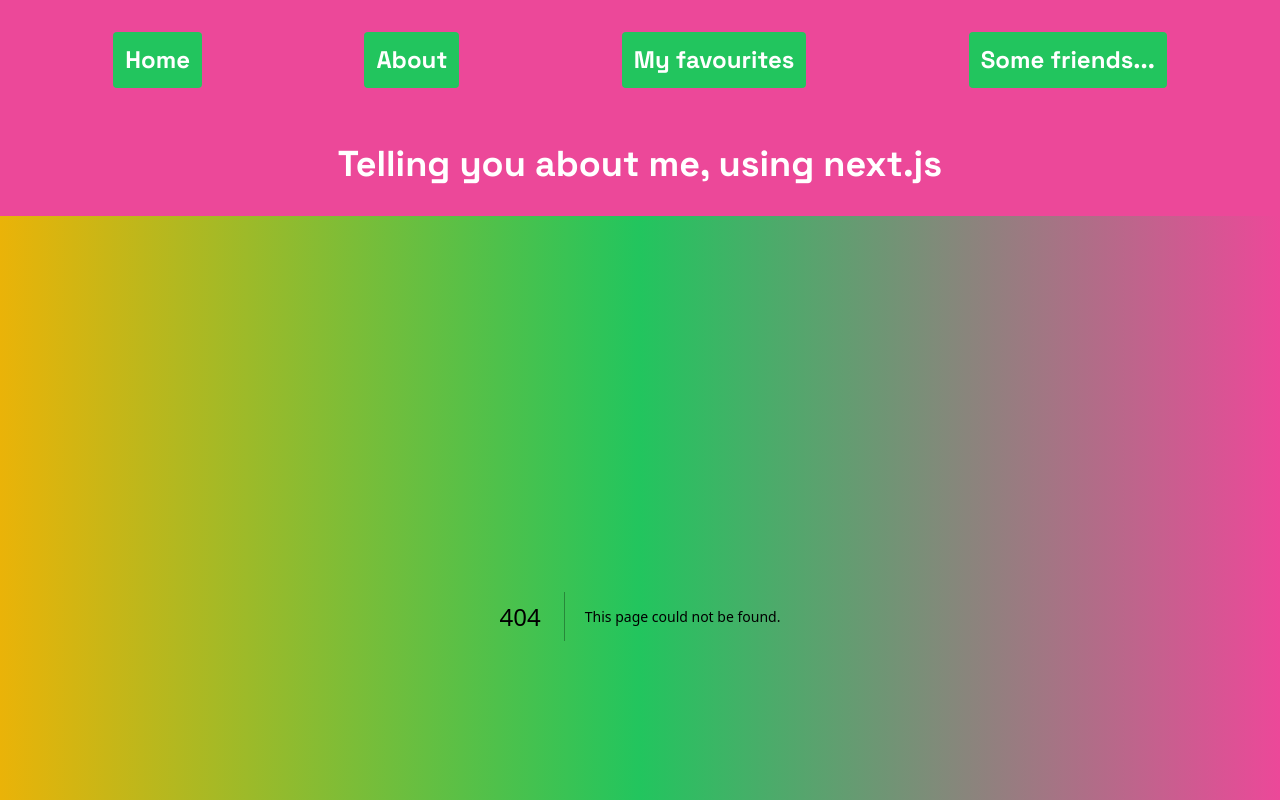
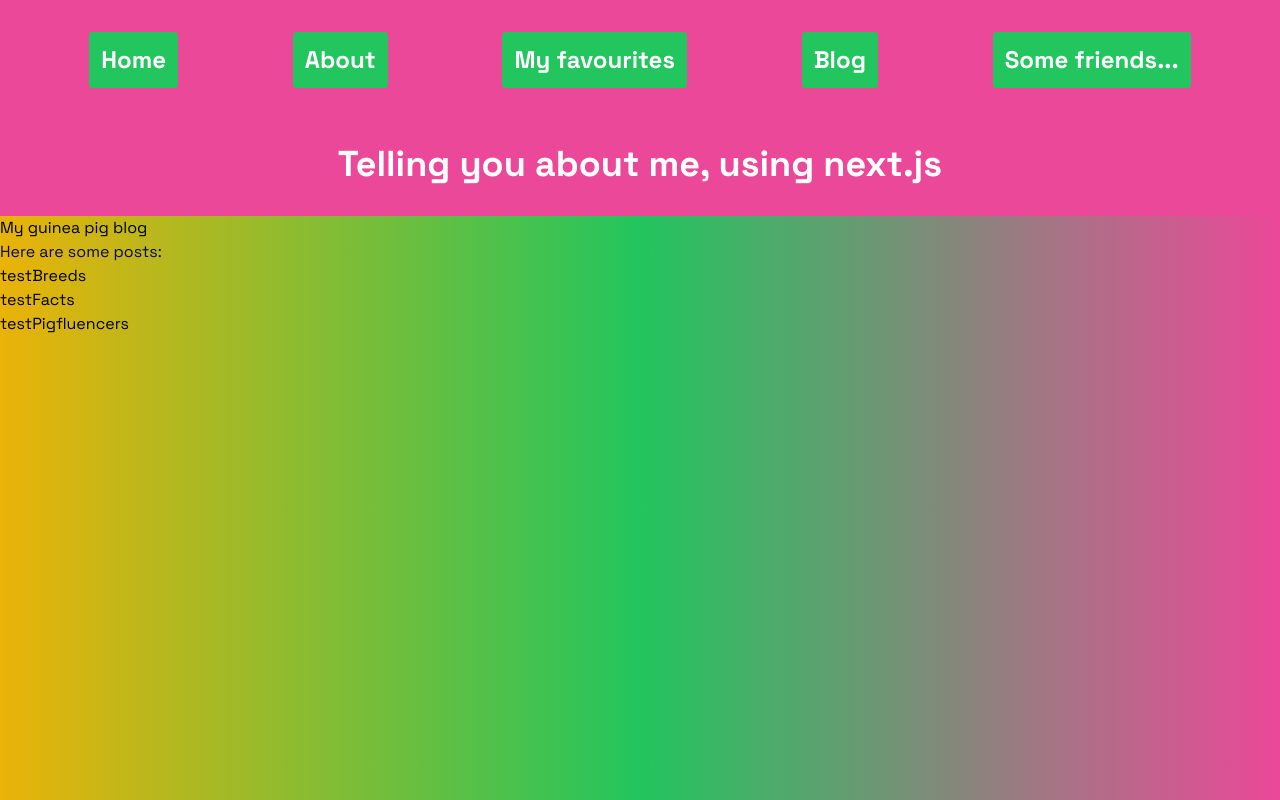
Before and after one commit to nellie-allsop/lab-2, a Next.js app: page /blog in a window 1280 px wide. Before the commit this address had no page. Shown: the top 800 px of the page. Built offline with nearby package versions, Linux system fonts and the light colour scheme.

Commit message:
solution to lab 9

```diff
--- /dev/null
+++ b/src/app/blog/[slug]/page.tsx
@@ -0,0 +1,30 @@
+import { getPosts, getPostsBySlug } from "@/src/lib/posts";
+import { notFound } from "next/navigation";
+
+type blogPostParams = {
+	params: {
+		slug: string;
+	};
+};
+
+export function generateStaticParams() {
+	const posts = getPosts();
+	return posts.map((post) => {
+		return {slug : post.slug};
+	});
+}
+
+export default function Page({ params }: blogPostParams) {
+	const post = getPostsBySlug(params.slug);
+
+	if (!post) {
+		notFound();
+	}
+
+	return (
+		<div>
+			<h1>{post.title}</h1>
+			<p>{post.content}</p>
+		</div>
+	);
+}
--- /dev/null
+++ b/src/app/blog/categories/[catslug]/page.tsx
@@ -0,0 +1,36 @@
+import { getCategory, getPostsByCategory, postType } from "@/src/lib/posts";
+import { notFound } from "next/navigation";
+
+type blogParams = {
+	params: {
+		catslug: string;
+	};
+};
+
+export function generateStaticParams() {
+	const posts = getCategory();
+	return posts.map((post) => {
+		return { category: post.catslug };
+	});
+}
+
+export default function Page({ params }: blogParams) {
+	const posts: postType[] = getPostsByCategory(params.catslug);
+
+	if (!posts) {
+		notFound();
+	}
+
+	return (
+		<>
+			{posts.map((post) => {
+				return (
+					<div>
+						<h1>{post.title}</h1>
+						<p>{post.content}</p>
+					</div>
+				);
+			})}
+		</>
+	);
+}
--- /dev/null
+++ b/src/app/blog/categories/page.tsx
@@ -0,0 +1,23 @@
+import Link from "next/link"
+import {getCategory} from "@/src/lib/posts"
+
+
+export default function Page(){
+  const categories = getCategory()
+  return(
+    <main>
+      <h1>select by category</h1>
+      <p>Here are some posts:</p>
+      <ul>
+        {categories.map(category => {
+          return (
+            <li key={category.catslug}>
+              <Link href={`/blog/categories/${category.catslug}`}>{category.name}
+              </Link>
+            </li>
+          )
+        })}
+      </ul>
+    </main>
+  )
+}
--- /dev/null
+++ b/src/app/blog/page.tsx
@@ -0,0 +1,22 @@
+import Link from "next/link"
+import {getPosts} from "@/src/lib/posts"
+
+export default function Page(){
+  const posts = getPosts()
+  return(
+    <main>
+      <h1>My guinea pig blog</h1>
+      <p>Here are some posts:</p>
+      <ul>
+        {posts.map(post => {
+          return (
+            <li key={post.slug}>
+              <Link href={`/blog/${post.slug}`}>{post.title}
+              </Link>
+            </li>
+          )
+        })}
+      </ul>
+    </main>
+  )
+}
--- a/src/components/Header.tsx
+++ b/src/components/Header.tsx
@@ -7,13 +7,34 @@ export default function Header() {
 				<nav className="flex justify-around m-8 text-2xl">
 					<Link
 						className="bg-green-500 hover:bg-green-300 font-bold rounded py-3 px-3"
-						href="./"
+						href="/"
 					>
 						Home{" "}
 					</Link>
-					<Link 						className="bg-green-500 hover:bg-green-300 font-bold rounded py-3 px-3" href="./about">About</Link>
-					<Link 						className="bg-green-500 hover:bg-green-300 font-bold rounded py-3 px-3" href="./favourites">My favourites</Link>
-					<Link 						className="bg-green-500 hover:bg-green-300 font-bold rounded py-3 px-3" href="./friends">Some friends...</Link>
+					<Link
+						className="bg-green-500 hover:bg-green-300 font-bold rounded py-3 px-3"
+						href="/about"
+					>
+						About
+					</Link>
+					<Link
+						className="bg-green-500 hover:bg-green-300 font-bold rounded py-3 px-3"
+						href="/favourites"
+					>
+						My favourites
+					</Link>
+					<Link
+						className="bg-green-500 hover:bg-green-300 font-bold rounded py-3 px-3"
+						href="/blog"
+					>
+						Blog
+					</Link>
+					<Link
+						className="bg-green-500 hover:bg-green-300 font-bold rounded py-3 px-3"
+						href="/friends"
+					>
+						Some friends...
+					</Link>
 				</nav>
 				<div>
 					<br />
--- /dev/null
+++ b/src/lib/posts.ts
@@ -0,0 +1,49 @@
+export type postType = {
+	title: string;
+	slug: string;
+	content: string;
+	category: string;
+};
+
+const categories = [
+	{ name: "Breeds", catslug: "Breeds" },
+	{ name: "Facts", catslug: "Facts" },
+	{ name: "Pigfluencers", catslug: "Pigfluencers" },
+];
+
+const POSTS = [
+	{
+		title: "testBreeds",
+		slug: "testingBreeds",
+		content: "testing content",
+		category: "Breeds",
+	},
+	{
+		title: "testFacts",
+		slug: "testingFacts",
+		content: "testing content",
+		category: "Facts",
+	},
+	{
+		title: "testPigfluencers",
+		slug: "testingPigfluencers",
+		content: "testing content",
+		category: "Pigfluencers",
+	},
+];
+
+export function getPosts() {
+	return POSTS;
+}
+
+export function getPostsBySlug(slug: string) {
+	return POSTS.find((post) => post.slug === slug);
+}
+
+export function getCategory() {
+	return categories;
+}
+
+export function getPostsByCategory(catslug: string) {
+	return POSTS.filter((post) => post.category === catslug);
+}
--- a/tsconfig.json
+++ b/tsconfig.json
@@ -15,7 +15,7 @@
     "moduleResolution": "bundler",
     "resolveJsonModule": true,
     "isolatedModules": true,
-    "jsx":"react-jsx",
+    "jsx": "react-jsx",
     "incremental": true,
     "plugins": [
       {
```
